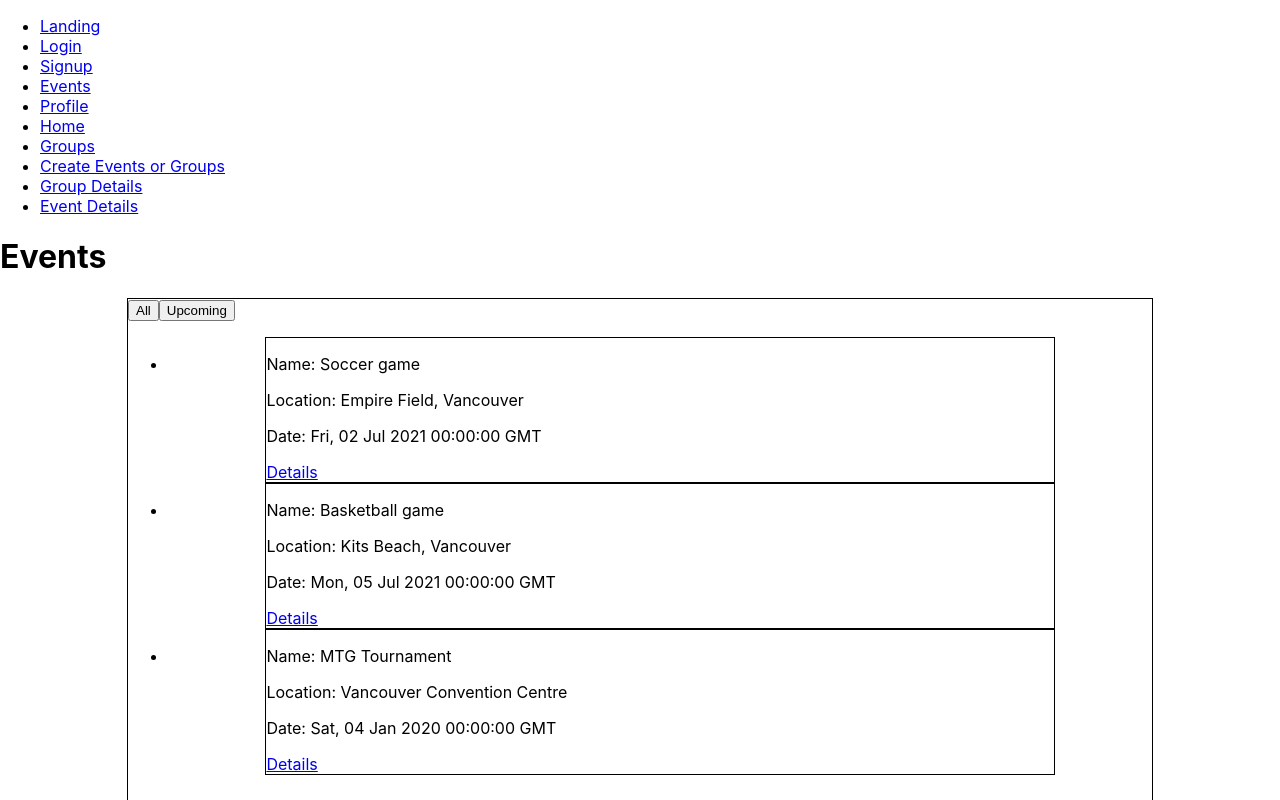
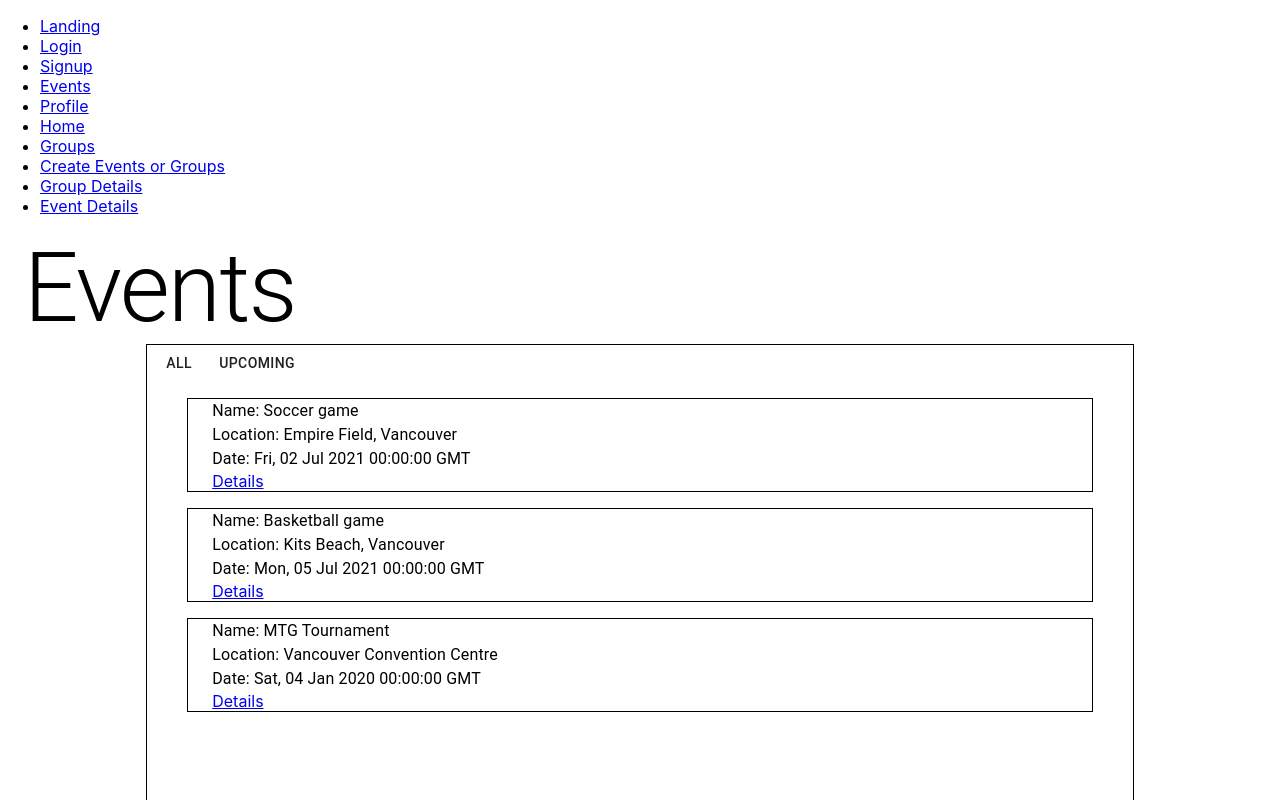
Before and after one commit to philjng/find-my-team, a React (Create React App) app: page /events in a window 1280 px wide. Shown: the top 800 px of the page. Built offline with nearby package versions, Linux system fonts and the light colour scheme.

Commit message:
added basic materialUI elements for all events

```diff
--- a/src/components/Events/Event.js
+++ b/src/components/Events/Event.js
@@ -2,14 +2,15 @@ import "../../styling/Events.css"
 import {connect} from 'react-redux';
 import {viewEventDetails} from "../../actions";
 import {BrowserRouter as Router, Switch, Route, Link} from 'react-router-dom';
+import {Container, Typography} from "@material-ui/core";
 function Event(props) {
     return (
-        <div className = "event_container">
-            <p className= "event_name">Name: {props.info.name}</p>
-            <p className = "event_location">Location: {props.info.location}</p>
-            <p className = "event_date">Date: {props.info.date.toUTCString()}</p>
+        <Container className = "event_container">
+            <Typography variant="body1" className= "event_name">Name: {props.info.name}</Typography>
+            <Typography variant="body1" className = "event_location">Location: {props.info.location}</Typography>
+            <Typography variant="body1" className = "event_date">Date: {props.info.date.toUTCString()}</Typography>
             <Link to = "/eventdetails" onClick = {() => props.viewEventDetails(props.info)}>Details</Link>
-        </div>
+        </Container>
     )
 }
 
--- a/src/components/Events/Events.js
+++ b/src/components/Events/Events.js
@@ -1,11 +1,12 @@
 import EventsContainer from './EventsContainer.js';
+import {Container, Typography} from "@material-ui/core";
 
 function Events() {
     return (
-        <div>
-            <h1>Events</h1>
+        <Container>
+            <Typography variant="h1">Events</Typography>
             <EventsContainer/>
-        </div>
+        </Container>
     );
     }
     export default Events;
--- a/src/components/Events/EventsContainer.js
+++ b/src/components/Events/EventsContainer.js
@@ -1,22 +1,23 @@
 import Event from './Event.js';
 import {connect} from 'react-redux';
 import {viewUpcomingEventsOnly, viewAllEvents} from '../../actions';
+import {Container, Button, List, ListItem} from "@material-ui/core";
 
 function EventsContainer(props) {
     return (
-        <div class = "events_container">
-            <button onClick={props.all}>All</button>
-            <button onClick = {props.upcoming}>Upcoming</button>
-            <ul>
+        <Container class = "events_container">
+            <Button onClick={props.all}>All</Button>
+            <Button onClick = {props.upcoming}>Upcoming</Button>
+            <List>
                 {props.viewableEvents.map( (event) =>
-                <li key = {JSON.stringify(event)}>
-                <div>
+                <ListItem key = {JSON.stringify(event)}>
+                <Container>
                     <Event info={event}/>
-                </div>
-                </li>
+                </Container>
+                </ListItem>
                 )}
-            </ul>
-        </div>
+            </List>
+        </Container>
     )
 }
 
```
